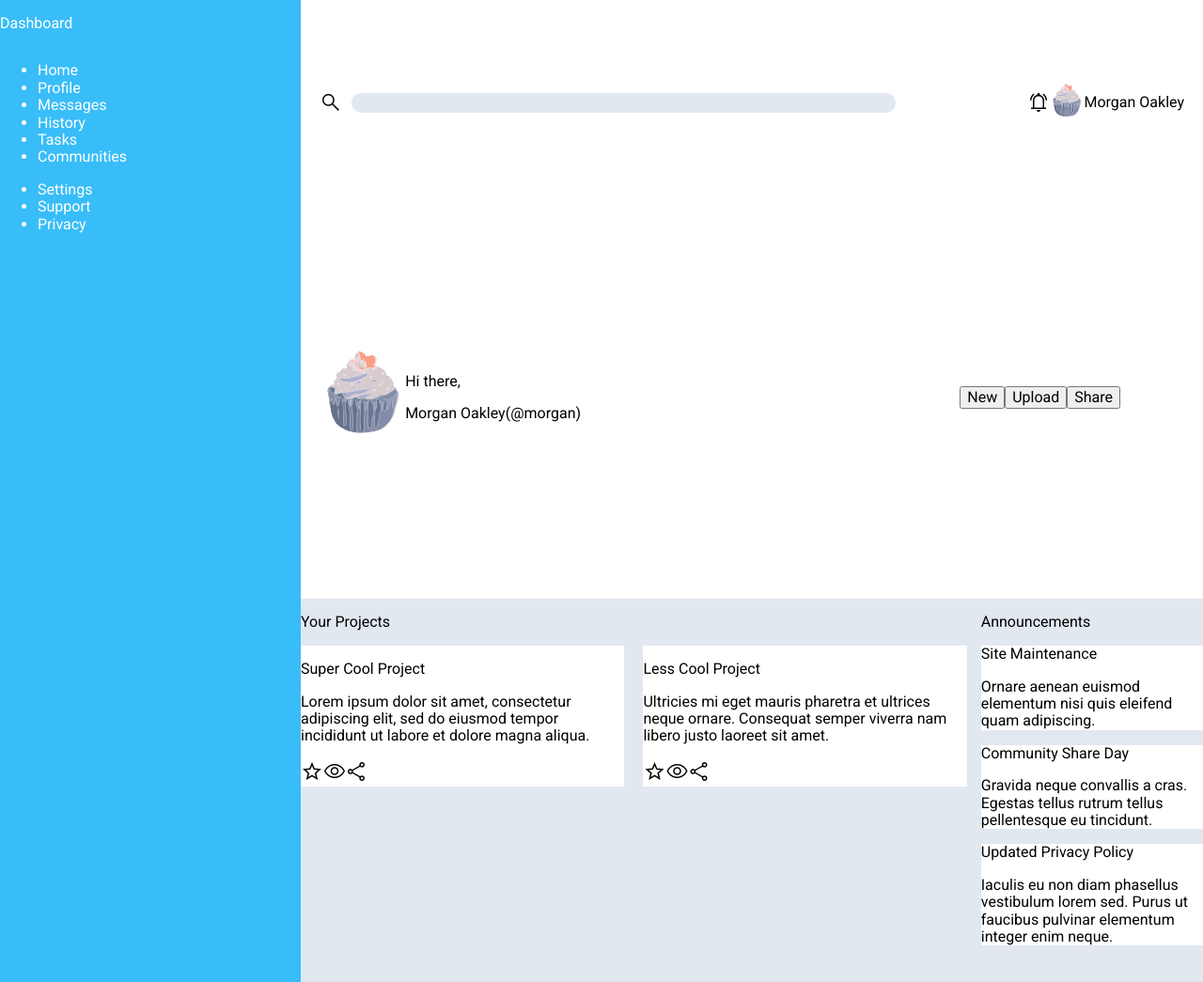
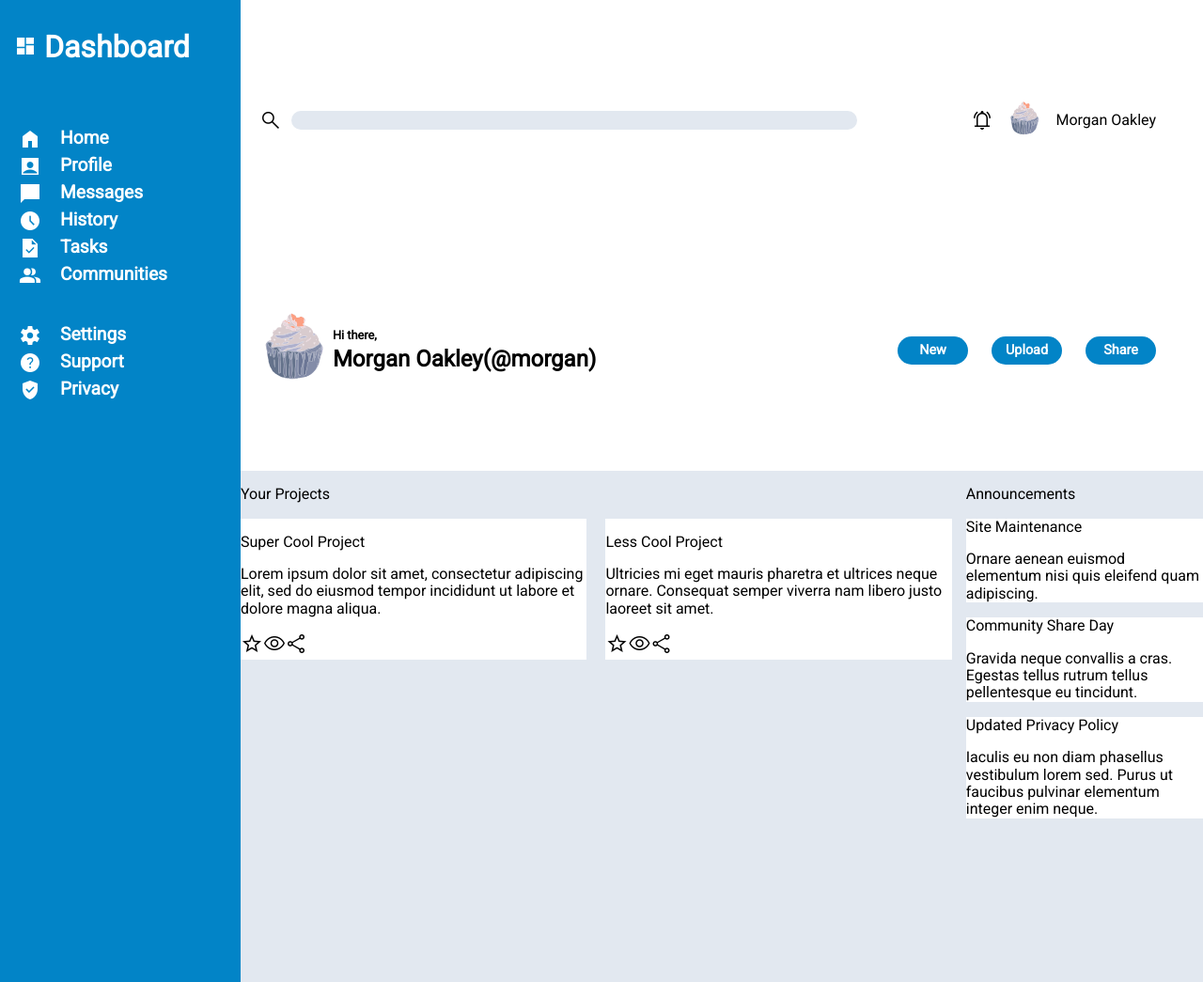
Before and after one commit to tomascarreira/admin-dashboard, a plain HTML site: page index.html in a window 1280 px wide. Shown: the top 1045 px of the page at 94% size. Drawn offline with nearby package versions, Linux system fonts and the light colour scheme.

Commit message:
Improve header and sidebar

```diff
--- a/index.html
+++ b/index.html
@@ -5,6 +5,7 @@
 		<title>Admin Dashboard</title>
 		<link rel="stylesheet" href="https://fonts.googleapis.com/css?family=Roboto">
 		<link rel="stylesheet" href="https://fonts.googleapis.com/css2?family=Material+Symbols+Outlined:opsz,wght,FILL,GRAD@20..48,100..700,0..1,-50..200" />
+		<link rel="stylesheet" href="https://fonts.googleapis.com/css2?family=Material+Symbols+Sharp:opsz,wght,FILL,GRAD@20..48,100..700,0..1,-50..200" />
 		<link href="normalize.css" rel="stylesheet">
 		<link href="style.css" rel="stylesheet">
 	</head>
@@ -27,8 +28,8 @@
 			<div id="user-greeting">
 				<img src="user-icons/Cupcake.svg">
 				<div>
-					<p>Hi there,</p>
-					<p>Morgan Oakley(@morgan)</p>
+					<p id="greeting">Hi there,</p>
+					<p id="user-name">Morgan Oakley(@morgan)</p>
 				</div>
 			</div>
 
@@ -41,23 +42,23 @@
 
 		<nav>
 			<div id="logo">
-				<p>Dashboard</p>
+				<p><span class="material-symbols-sharp">dashboard</span> Dashboard</p>
 			</div>
 
 			<div id="nav-links">
 				<ul>
-					<li>Home</li>
-					<li>Profile</li>
-					<li>Messages</li>
-					<li>History</li>
-					<li>Tasks</li>
-					<li>Communities</li>
+					<li><span class="material-symbols-sharp">home</span>Home</li>
+					<li><span class="material-symbols-sharp">account_box</span>Profile</li>
+					<li><span class="material-symbols-sharp">chat_bubble</span> Messages</li>
+					<li><span class="material-symbols-sharp">schedule</span> History</li>
+					<li><span class="material-symbols-sharp">task</span> Tasks</li>
+					<li><span class="material-symbols-sharp">group</span> Communities</li>
 				</ul>
 
 				<ul>
-					<li>Settings</li>
-					<li>Support</li>
-					<li>Privacy</li>
+					<li><span class="material-symbols-sharp">settings</span> Settings</li>
+					<li><span class="material-symbols-sharp">help</span> Support</li>
+					<li><span class="material-symbols-sharp">verified_user</span> Privacy</li>
 				</ul>
 			</div>
 		</nav>
--- a/style.css
+++ b/style.css
@@ -1,11 +1,19 @@
 :root {
 	--slate-background: #e2e8f0;
-	--blue-accent: #38bdf8;
+	--blue-accent: #0284c7;
 }
 
 .material-symbols-outlined {
   font-variation-settings:
   'FILL' 0,
+  'wght' 400,
+  'GRAD' 0,
+  'opsz' 48
+}
+
+.material-symbols-sharp {
+  font-variation-settings:
+  'FILL' 100,
   'wght' 400,
   'GRAD' 0,
   'opsz' 48
@@ -17,8 +25,8 @@ html {
 
 body {
 	display: grid;
-	grid-template-columns: max(200px, 25%);
-	grid-template-rows: max(150px, 20%);
+	grid-template-columns: max(200px, 20%);
+	grid-template-rows: max(150px, 15%);
 	grid-template-areas:
 		"sidebar header"
 		"sidebar main";
@@ -28,8 +36,9 @@ header {
 	grid-area: header;
 	display: grid;
 	grid-template-columns: 2fr 1fr;
-	grid-template-rows: 1fr 2fr;
+	grid-template-rows: 1fr 1fr;
 	margin: 5px 20px;
+	margin-right: 50px;
 }
 
 #search {
@@ -49,6 +58,7 @@ input {
 	display: flex;
 	align-items: center;
 	justify-content: end;
+	gap: 15px;
 }
 
 header #right-corner img {
@@ -63,23 +73,76 @@ header #right-corner img {
 }
 
 #user-greeting img {
-	height: 100px;
+	height: 80px;
 	width: auto;
+}
+
+#greeting {
+	font-weight: bolder;
+	font-size: 0.8rem;
+	margin: 5px;
+}
+
+#user-name {
+	font-weight: bolder;
+	font-size: 1.5rem;
+	margin: 5px;
 }
 
 #buttons-container {
 	display: flex;
 	align-items: center;
-	justify-content: center;
+	justify-content: end;
+	gap: 25px;
+	margin-left: 5px;
+}
+
+button {
+	background-color: var(--blue-accent);
+	color: white;
+	border: none;
+	border-radius: 15px;
+	font-weight: bold;
+	font-size: 0.9rem;
+	height: 30px;
+	width: 75px;
 }
 
 nav {
 	grid-area: sidebar;
 	display: flex;
 	flex-direction: column;
+	gap: 30px;
 
 	background-color: var(--blue-accent);
 	color: white;
+
+	padding-left: 15px;
+}
+
+#logo {
+	font-weight: bold;
+	font-size: 2rem;
+}
+
+#nav-links {
+	display: flex;
+	flex-direction: column;
+	gap: 30px;
+}
+
+ul {
+	padding: 0;
+	margin: 0;
+}
+
+li {
+	font-weight: bold;
+	font-size: 1.2rem;
+	list-style: none;
+	display: flex;
+	gap: 20px;
+	margin: 5px;
 }
 
 main {
```
